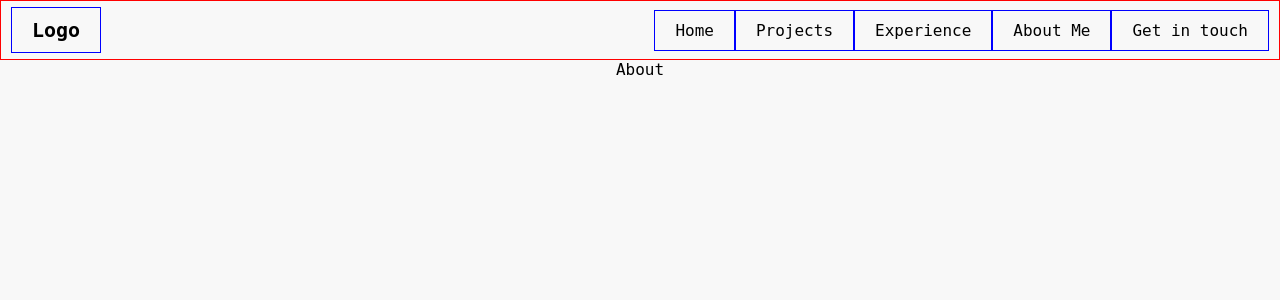
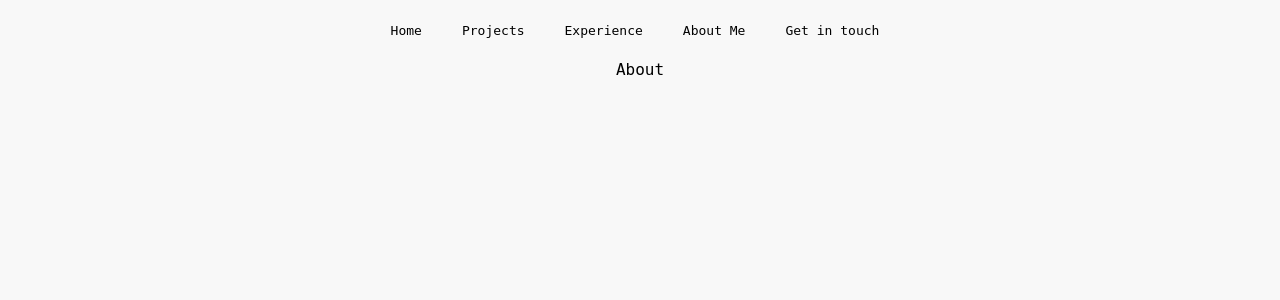
Before and after one commit to Subhash3/subhash3.github.io, a React (Create React App) app in the folder client/: page /about in a window 1280 px wide. Shown: the top 300 px of the page. Built offline with nearby package versions, Linux system fonts and the light colour scheme.

Commit message:
Adjusted Navbar with the color scheme colors

```diff
--- a/client/src/Components/NavBar/NavBar.jsx
+++ b/client/src/Components/NavBar/NavBar.jsx
@@ -6,23 +6,23 @@ import './NavBar.min.css'
 const NavBar = () => {
     return (
         <div className="nav-bar">
-            <div className="nav-link logo">
+            {/* <div className="nav-link logo">
                 <Link to="/"> Logo</Link>
-            </div>
+            </div> */}
             <div className="nav-link home">
                 <Link to="/"> Home</Link>
             </div>
             <div className="nav-link projects">
-                <Link to="/"> Projects</Link>
+                <Link to="/projects"> Projects</Link>
             </div>
             <div className="nav-link experience">
-                <Link to="/"> Experience</Link>
+                <Link to="/experience"> Experience</Link>
             </div>
             <div className="nav-link about">
-                <Link to="/"> About Me</Link>
+                <Link to="/about"> About Me</Link>
             </div>
             <div className="nav-link contact">
-                <Link to="/"> Get in touch</Link>
+                <Link to="/contact"> Get in touch</Link>
             </div>
         </div>
     );
--- a/client/src/Components/NavBar/NavBar.min.css
+++ b/client/src/Components/NavBar/NavBar.min.css
@@ -1 +1 @@
-.nav-bar{position:relative;width:100%;height:60px;border:1px solid red;display:-webkit-box;display:-ms-flexbox;display:flex;-webkit-box-orient:horizontal;-webkit-box-direction:normal;-ms-flex-direction:row;flex-direction:row;-webkit-box-align:center;-ms-flex-align:center;align-items:center;-webkit-box-pack:end;-ms-flex-pack:end;justify-content:flex-end}.nav-bar .nav-link{border:1px solid blue;padding:10px 20px}.nav-bar .nav-link:last-child{margin-right:10px}.nav-bar .nav-link.logo{font-size:20px;font-weight:bold;margin-right:auto;margin-left:10px}.nav-bar .nav-link.logo a::before{all:unset}.nav-bar .nav-link a{position:relative;color:black;text-decoration:none}.nav-bar .nav-link a::before{position:absolute;content:"";background-color:black;height:2px;width:100%;bottom:-2px;-webkit-transform:scaleX(0);transform:scaleX(0);-webkit-transition:-webkit-transform 200ms ease-in-out;transition:-webkit-transform 200ms ease-in-out;transition:transform 200ms ease-in-out;transition:transform 200ms ease-in-out, -webkit-transform 200ms ease-in-out}.nav-bar .nav-link a:not(logo):hover::before{-webkit-transform:scaleX(1);transform:scaleX(1)}
+.nav-bar{position:relative;width:100%;height:60px;display:-webkit-box;display:-ms-flexbox;display:flex;-webkit-box-orient:horizontal;-webkit-box-direction:normal;-ms-flex-direction:row;flex-direction:row;-webkit-box-align:center;-ms-flex-align:center;align-items:center;-webkit-box-pack:center;-ms-flex-pack:center;justify-content:center;font-size:13px}.nav-bar .nav-link{padding:10px 20px}.nav-bar .nav-link:last-child{margin-right:10px}.nav-bar .nav-link.logo{font-size:20px;font-weight:bold;margin-left:0px}.nav-bar .nav-link.logo a::before{all:unset}.nav-bar .nav-link a{position:relative;color:var(--primary-color);text-decoration:none}.nav-bar .nav-link a::before{position:absolute;content:"";background-color:var(--primary-color);height:2px;width:100%;bottom:-2px;-webkit-transform:scaleX(0);transform:scaleX(0);-webkit-transition:-webkit-transform 200ms ease-in-out;transition:-webkit-transform 200ms ease-in-out;transition:transform 200ms ease-in-out;transition:transform 200ms ease-in-out, -webkit-transform 200ms ease-in-out}.nav-bar .nav-link a:not(logo):hover::before{-webkit-transform:scaleX(1);transform:scaleX(1)}
--- a/client/src/Components/NavBar/NavBar.scss
+++ b/client/src/Components/NavBar/NavBar.scss
@@ -3,15 +3,16 @@
     position: relative;
     width: 100%;
     height: 60px;
-    border: 1px solid red;
     display: flex;
     flex-direction: row;
     align-items: center;
-    justify-content: flex-end;
+    justify-content: center;
+    font-size: 13px;
+    // border: 1px solid red;
 
     .nav-link {
-        border: 1px solid blue;
         padding: 10px 20px;
+        // border: 1px solid blue;
 
         &:last-child{
             margin-right: 10px;
@@ -20,8 +21,8 @@
         &.logo{
             font-size: 20px;
             font-weight: bold;
-            margin-right: auto;
-            margin-left: 10px;
+            // margin-right: auto;
+            margin-left: 0px;
 
             a::before{
                 all: unset;
@@ -30,13 +31,13 @@
 
         a{
             position: relative;
-            color: black;
+            color: var(--primary-color);
             text-decoration: none;
 
             &::before{
                 position: absolute;
                 content: "";
-                background-color: black;
+                background-color: var(--primary-color);
                 height: 2px;
                 width: 100%;
                 bottom: -2px;
```
